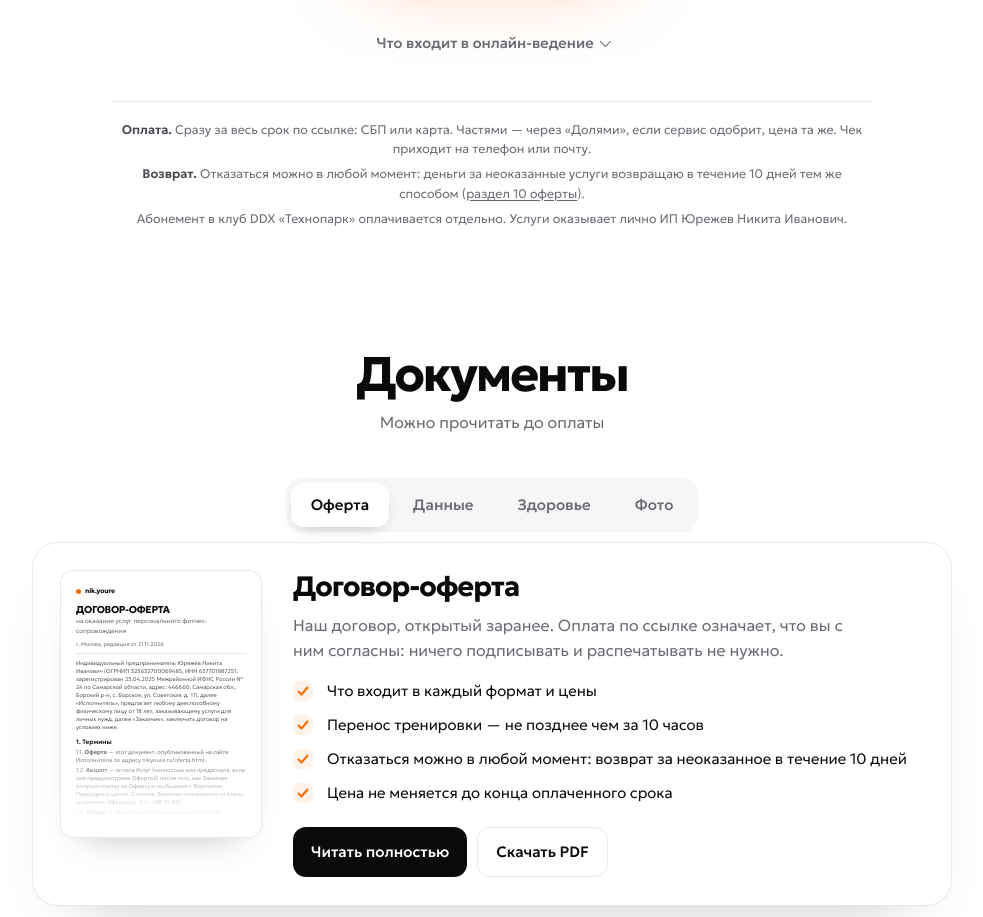
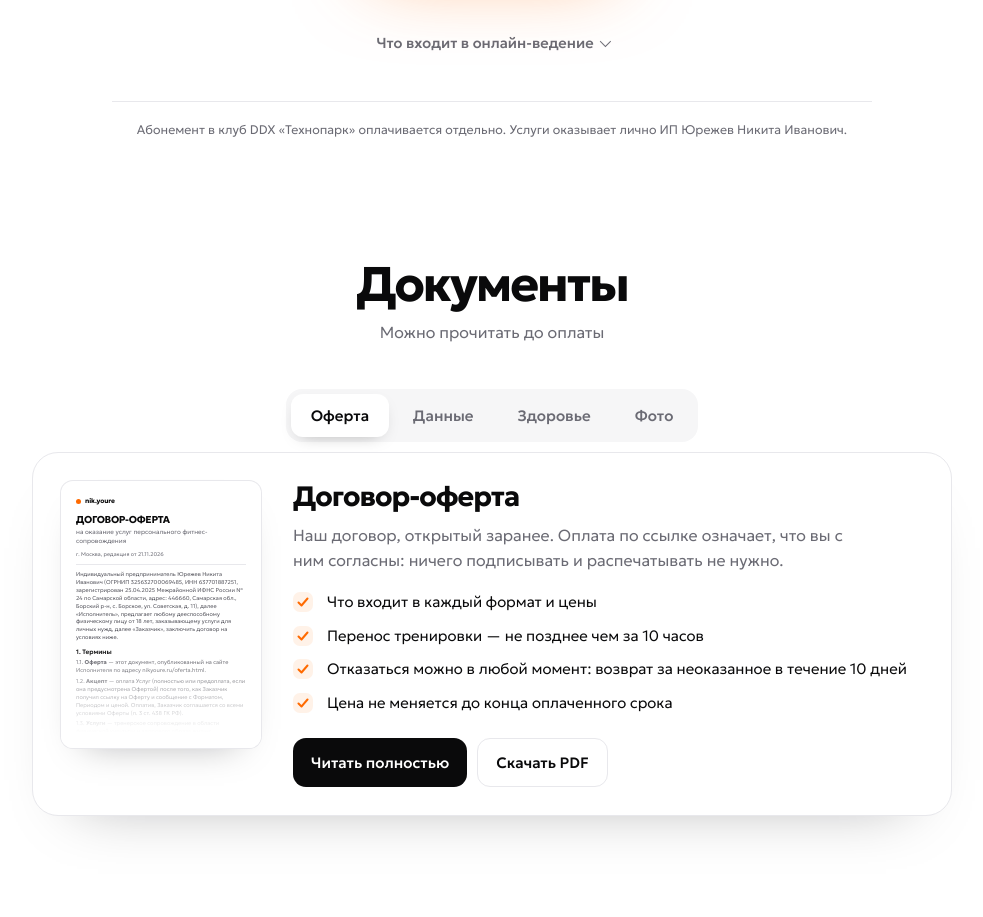
Before and after one commit to nyurezhev-bot/site, a plain HTML site: page index.html in a window 1280 px wide. Shown: the part 1583-2500 px from the top of the page, without its empty margins (148-1131 px from the left). Drawn offline with Linux system fonts and the light colour scheme; no server answers.

Commit message:
Убраны строки Оплата и Возврат

```diff
--- a/index.html
+++ b/index.html
@@ -504,8 +504,6 @@ footer{margin-top:110px;border-top:1px solid var(--line);background:#fff}
     </div>
 
     <div class="fineprint">
-      <p><b>Оплата.</b> Сразу за весь срок по ссылке: СБП или карта. Частями — через «Долями», если сервис одобрит, цена та же. Чек приходит на телефон или почту.</p>
-      <p><b>Возврат.</b> Отказаться можно в любой момент: деньги за неоказанные услуги возвращаю в течение 10 дней тем же способом (<a href="oferta.html">раздел 10 оферты</a>).</p>
       <p>Абонемент в клуб DDX «Технопарк» оплачивается отдельно. Услуги оказывает лично ИП Юрежев Никита Иванович.</p>
     </div>
   </div>
```
